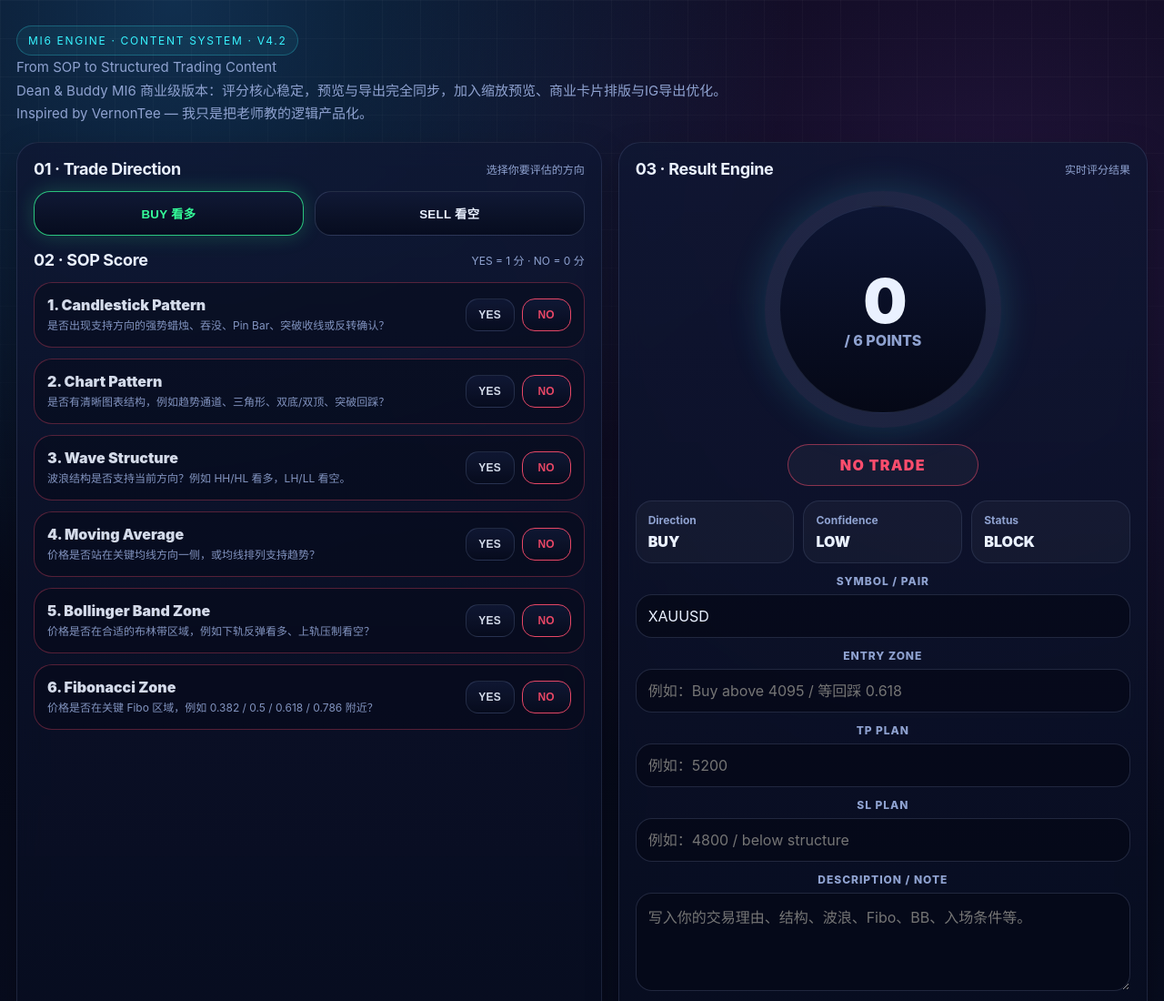
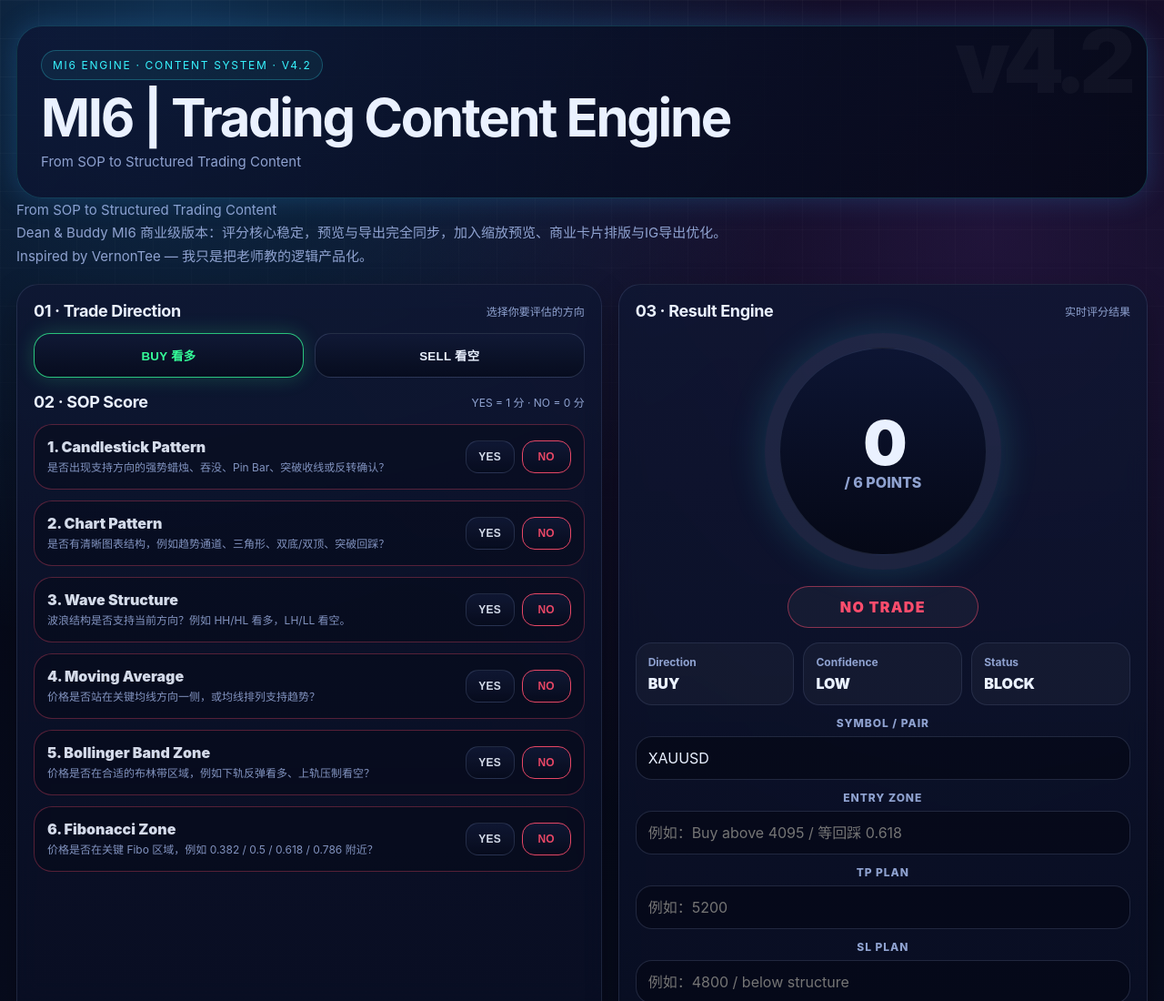
Before and after one commit to DeanfALCON/MI6system, a plain HTML site: page index.html in a window 1280 px wide. Shown: the top 1100 px of the page at 91% size. Drawn offline with nearby package versions, Linux system fonts and the light colour scheme.

Commit message:
Update index.html

```diff
--- a/index.html
+++ b/index.html
@@ -342,9 +342,17 @@
 </head>
 <body>
   <main class="app">
-    <div class="badge">
-  MI6 ENGINE · CONTENT SYSTEM · v4.2
-</div>
+   <section class="hero">
+  <div class="badge">
+    MI6 ENGINE · CONTENT SYSTEM · v4.2
+  </div>
+
+  <h1>MI6 | Trading Content Engine</h1>
+
+  <p class="subtitle">
+    From SOP to Structured Trading Content
+  </p>
+</section>
 <p class="subtitle">
 From SOP to Structured Trading Content
 </p>
```
